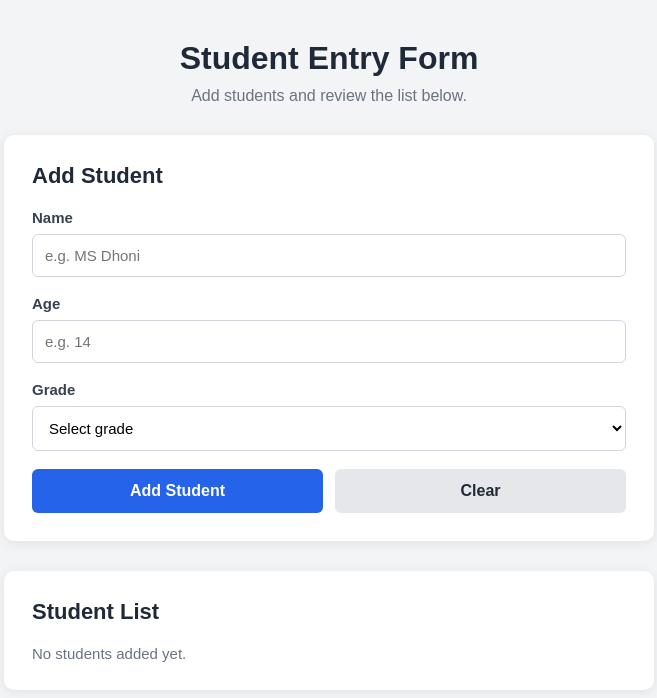
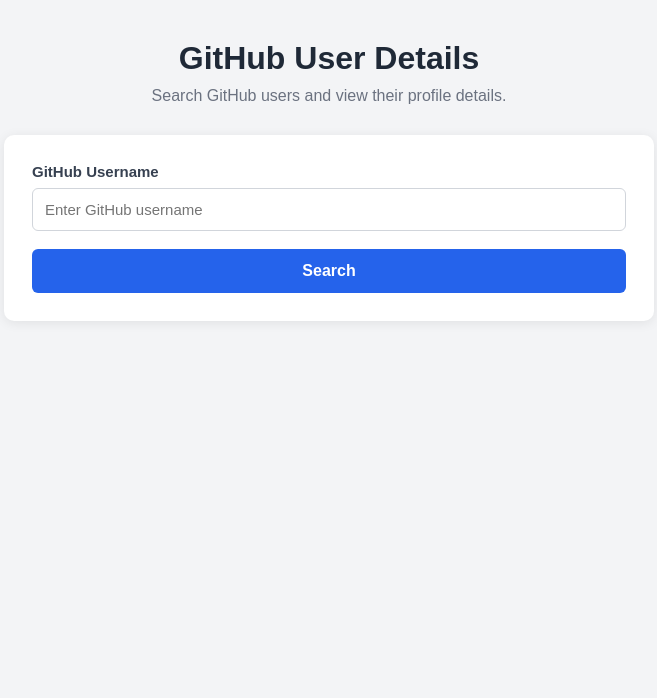
Before and after one commit to Appa45/Assignment7, a React (Vite) app in the folder random-joke-app/: page / in a window 1280 px wide. Shown: the top 698 px of the page, without its empty margins (311-968 px from the left). Built offline with nearby package versions, Linux system fonts and the light colour scheme.

Commit message:
change in the new ui

```diff
--- a/random-joke-app/src/App.css
+++ b/random-joke-app/src/App.css
@@ -26,19 +26,12 @@
   margin: 0 auto;
 }
 
-.form-card {
+.search-card {
   background: #ffffff;
   padding: 28px;
   border-radius: 10px;
   box-shadow: 0 2px 12px rgba(0, 0, 0, 0.08);
-  margin-bottom: 30px;
-}
-
-.form-card h2,
-.students-section h2 {
-  font-size: 22px;
-  color: #1f2937;
-  margin-bottom: 20px;
+  margin-bottom: 25px;
 }
 
 .form-group {
@@ -54,8 +47,7 @@
   color: #374151;
 }
 
-.form-group input,
-.form-group select {
+.form-group input {
   width: 100%;
   padding: 12px;
   font-size: 15px;
@@ -65,12 +57,11 @@
   background-color: #ffffff;
 }
 
-.form-group input:focus,
-.form-group select:focus {
+.form-group input:focus {
   border-color: #2563eb;
 }
 
-.add-button {
+.search-button {
   width: 100%;
   padding: 13px;
   background-color: #2563eb;
@@ -82,62 +73,124 @@
   cursor: pointer;
 }
 
-.add-button:hover {
+.search-button:hover {
   background-color: #1d4ed8;
 }
 
-.students-section {
+.search-button:disabled {
+  opacity: 0.7;
+  cursor: not-allowed;
+}
+
+.error-message {
+  background: #fee2e2;
+  color: #b91c1c;
+  border: 1px solid #fecaca;
+  border-radius: 8px;
+  padding: 14px;
+  margin-bottom: 20px;
+  text-align: center;
+  font-size: 15px;
+}
+
+.loading-message {
+  text-align: center;
+  color: #2563eb;
+  margin: 20px 0;
+}
+
+.user-card {
   background: #ffffff;
   padding: 28px;
   border-radius: 10px;
   box-shadow: 0 2px 12px rgba(0, 0, 0, 0.08);
 }
 
-.empty-message {
-  color: #6b7280;
-  font-size: 15px;
+.user-profile {
+  display: flex;
+  align-items: center;
+  gap: 22px;
+  margin-bottom: 25px;
 }
 
-.student-list {
-  display: flex;
-  flex-direction: column;
-  gap: 15px;
+.user-avatar {
+  width: 110px;
+  height: 110px;
+  border-radius: 50%;
+  object-fit: cover;
 }
 
-.student-card {
-  display: flex;
-  justify-content: space-between;
-  align-items: center;
-  gap: 15px;
-  padding: 16px;
-  border: 1px solid #e5e7eb;
+.user-heading h2 {
+  color: #1f2937;
+  font-size: 24px;
+  margin-bottom: 5px;
+}
+
+.username {
+  color: #2563eb;
+  margin-bottom: 10px;
+}
+
+.user-bio {
+  color: #6b7280;
+  line-height: 1.5;
+}
+
+.user-details {
+  display: grid;
+  grid-template-columns: repeat(3, 1fr);
+  gap: 12px;
+  margin-bottom: 25px;
+}
+
+.detail-item {
+  text-align: center;
+  padding: 16px 8px;
+  background: #f3f4f6;
   border-radius: 8px;
 }
 
-.student-info h3 {
-  font-size: 18px;
-  color: #1f2937;
+.detail-item span {
+  display: block;
+  font-size: 14px;
+  color: #6b7280;
   margin-bottom: 8px;
 }
 
-.student-info p {
-  font-size: 14px;
-  color: #6b7280;
-  margin-top: 5px;
+.detail-item strong {
+  font-size: 22px;
+  color: #1f2937;
 }
 
-.remove-button {
-  background-color: #dc2626;
-  color: #ffffff;
-  border: none;
-  border-radius: 6px;
-  padding: 9px 16px;
-  cursor: pointer;
-  font-size: 14px;
+.additional-details {
+  border-top: 1px solid #e5e7eb;
+  padding-top: 18px;
+  margin-bottom: 20px;
 }
 
-.remove-button:hover {
-  background-color: #b91c1c;
+.additional-details p {
+  color: #4b5563;
+  margin-bottom: 12px;
+  overflow-wrap: anywhere;
+}
+
+.additional-details a {
+  color: #2563eb;
+}
+
+.profile-link {
+  display: block;
+  text-align: center;
+  padding: 12px;
+  background-color: #2563eb;
+  color: #ffffff;
+  border-radius: 6px;
+  text-decoration: none;
+  font-weight: 600;
+}
+
+.profile-link:hover {
+  background-color: #1d4ed8;
 }
 
 @media (max-width: 600px) {
@@ -149,39 +202,38 @@
     font-size: 26px;
   }
 
-  .form-card,
-  .students-section {
+  .search-card,
+  .user-card {
     padding: 20px;
   }
 
-  .student-card {
+  .user-profile {
     align-items: flex-start;
+    gap: 15px;
+  }
+
+  .user-avatar {
+    width: 80px;
+    height: 80px;
+  }
+
+  .user-heading h2 {
+    font-size: 20px;
+  }
+
+  .user-details {
+    gap: 7px;
+  }
+
+  .detail-item {
+    padding: 12px 4px;
+  }
+
+  .detail-item span {
+    font-size: 12px;
+  }
+
+  .detail-item strong {
+    font-size: 19px;
   }
 }
-
-
-.form-buttons {
-  display: flex;
-  gap: 12px;
-  width: 100%;
-}
-
-.form-buttons .add-button {
-  flex: 1;
-}
-
-.clear-button {
-  flex: 1;
-  padding: 13px;
-  background-color: #e5e7eb;
-  color: #1f2937;
-  border: none;
-  border-radius: 6px;
-  font-size: 16px;
-  font-weight: 600;
-  cursor: pointer;
-}
-
-.clear-button:hover {
-  background-color: #d1d5db;
-}
--- a/random-joke-app/src/App.jsx
+++ b/random-joke-app/src/App.jsx
@@ -3,164 +3,180 @@ import React, { useState } from "react";
 import "./App.css";
 
 function App() {
-  const initialFormData = {
-    name: "",
-    age: "",
-    grade: "",
-  };
+  const [username, setUsername] = useState("");
+  const [user, setUser] = useState(null);
+  const [error, setError] = useState("");
+  const [loading, setLoading] = useState(false);
 
-  const [formData, setFormData] = useState(initialFormData);
-  const [students, setStudents] = useState([]);
-
-  const handleChange = (event) => {
-    const { name, value } = event.target;
-
-    setFormData((previousData) => ({
-      ...previousData,
-      [name]: value,
-    }));
-  };
-
-  const handleClear = () => {
-    setFormData(initialFormData);
-  };
-
-  const handleSubmit = (event) => {
+  const handleSearch = async (event) => {
     event.preventDefault();
 
-    const { name, age, grade } = formData;
+    const trimmedUsername = username.trim();
 
-    if (!name.trim() || !age || !grade) {
+    // Empty username validation
+    if (!trimmedUsername) {
+      setUser(null);
+      setError("Please enter a username");
       return;
     }
 
-    const newStudent = {
-      id: Date.now(),
-      name: name.trim(),
-      age,
-      grade,
-    };
+    setLoading(true);
+    setError("");
+    setUser(null);
 
-    setStudents((previousStudents) => [
-      ...previousStudents,
-      newStudent,
-    ]);
+    try {
+      const response = await fetch(
+        `https://api.github.com/users/${encodeURIComponent(trimmedUsername)}`
+      );
 
-    setFormData(initialFormData);
-  };
+      if (!response.ok) {
+        if (response.status === 404) {
+          throw new Error("User not found");
+        }
 
-  const handleRemove = (id) => {
-    setStudents((previousStudents) =>
-      previousStudents.filter((student) => student.id !== id)
-    );
+        if (response.status === 403) {
+          throw new Error("GitHub API rate limit exceeded. Try again later.");
+        }
+
+        throw new Error("Something went wrong. Please try again.");
+      }
+
+      const data = await response.json();
+      setUser(data);
+    } catch (err) {
+      setError(err.message || "Unable to fetch user details");
+    } finally {
+      setLoading(false);
+    }
   };
 
   return (
     <div className="app-container">
       <header className="app-header">
-        <h1>Student Entry Form</h1>
-        <p>Add students and review the list below.</p>
+        <h1>GitHub User Details</h1>
+        <p>Search GitHub users and view their profile details.</p>
       </header>
 
       <main className="main-content">
-        <section className="form-card">
-          <h2>Add Student</h2>
+        <section className="search-card">
+          <form onSubmit={handleSearch}>
+            <div className="form-group">
+              <label htmlFor="username">GitHub Username</label>
 
-          <form onSubmit={handleSubmit}>
-            <div className="form-group">
-              <label htmlFor="name">Name</label>
               <input
                 type="text"
-                id="name"
-                name="name"
-                placeholder="e.g. MS Dhoni"
-                value={formData.name}
-                onChange={handleChange}
-                required
+                id="username"
+                name="username"
+                placeholder="Enter GitHub username"
+                value={username}
+                onChange={(event) => {
+                  setUsername(event.target.value);
+                  if (error) setError("");
+                }}
               />
             </div>
 
-            <div className="form-group">
-              <label htmlFor="age">Age</label>
-              <input
-                type="number"
-                id="age"
-                name="age"
-                placeholder="e.g. 14"
-                min="1"
-                value={formData.age}
-                onChange={handleChange}
-                required
-              />
-            </div>
-
-            <div className="form-group">
-              <label htmlFor="grade">Grade</label>
-              <select
-                id="grade"
-                name="grade"
-                value={formData.grade}
-                onChange={handleChange}
-                required
-              >
-                <option value="">Select grade</option>
-
-                {Array.from({ length: 12 }, (_, index) => (
-                  <option
-                    key={index + 1}
-                    value={String(index + 1)}
-                  >
-                    Class {index + 1}
-                  </option>
-                ))}
-              </select>
-            </div>
-
-            <div className="form-buttons">
-              <button type="submit" className="add-button">
-                Add Student
-              </button>
-
-              <button
-                type="button"
-                className="clear-button"
-                onClick={handleClear}
-              >
-                Clear
-              </button>
-            </div>
+            <button
+              type="submit"
+              className="search-button"
+              disabled={loading}
+            >
+              {loading ? "Searching..." : "Search"}
+            </button>
           </form>
         </section>
 
-        <section className="students-section">
-          <h2>Student List</h2>
+        {error && (
+          <div className="error-message" role="alert">
+            {error}
+          </div>
+        )}
 
-          {students.length === 0 ? (
-            <p className="empty-message">
-              No students added yet.
-            </p>
-          ) : (
-            <div className="student-list">
-              {students.map((student) => (
-                <div className="student-card" key={student.id}>
-                  <div className="student-info">
-                    <h3>{student.name}</h3>
-                    <p>Age: {student.age}</p>
-                    <p>Grade: Class {student.grade}</p>
-                  </div>
+        {loading && (
+          <p className="loading-message">Loading user details...</p>
+        )}
 
-                  <button
-                    type="button"
-                    className="remove-button"
-                    onClick={() => handleRemove(student.id)}
+        {user && (
+          <section className="user-card">
+            <div className="user-profile">
+              <img
+                src={user.avatar_url}
+                alt={`${user.login}'s avatar`}
+                className="user-avatar"
+              />
+
+              <div className="user-heading">
+                <h2>{user.name || user.login}</h2>
+                <p className="username">@{user.login}</p>
+
+                {user.bio && <p className="user-bio">{user.bio}</p>}
+              </div>
+            </div>
+
+            <div className="user-details">
+              <div className="detail-item">
+                <span>Repositories</span>
+                <strong>{user.public_repos}</strong>
+              </div>
+
+              <div className="detail-item">
+                <span>Followers</span>
+                <strong>{user.followers}</strong>
+              </div>
+
+              <div className="detail-item">
+                <span>Following</span>
+                <strong>{user.following}</strong>
+              </div>
+            </div>
+
+            <div className="additional-details">
+              {user.location && (
+                <p>
+                  <strong>Location:</strong> {user.location}
+                </p>
+              )}
+
+              {user.company && (
+                <p>
+                  <strong>Company:</strong> {user.company}
+                </p>
+              )}
+
+              {user.blog && (
+                <p>
+                  <strong>Website:</strong>{" "}
+                  <a
+                    href={
+                      user.blog.startsWith("http")
+                        ? user.blog
+                        : `https://${user.blog}`
+                    }
+                    target="_blank"
+                    rel="noreferrer"
                   >
-                    Remove
-                  </button>
-                </div>
-              ))}
+                    {user.blog}
+                  </a>
+                </p>
+              )}
+
+              {user.email && (
+                <p>
+                  <strong>Email:</strong> {user.email}
+                </p>
+              )}
             </div>
-          )}
-        </section>
+
+            <a
+              href={user.html_url}
+              target="_blank"
+              rel="noreferrer"
+              className="profile-link"
+            >
+              View GitHub Profile
+            </a>
+          </section>
+        )}
       </main>
     </div>
   );
```
